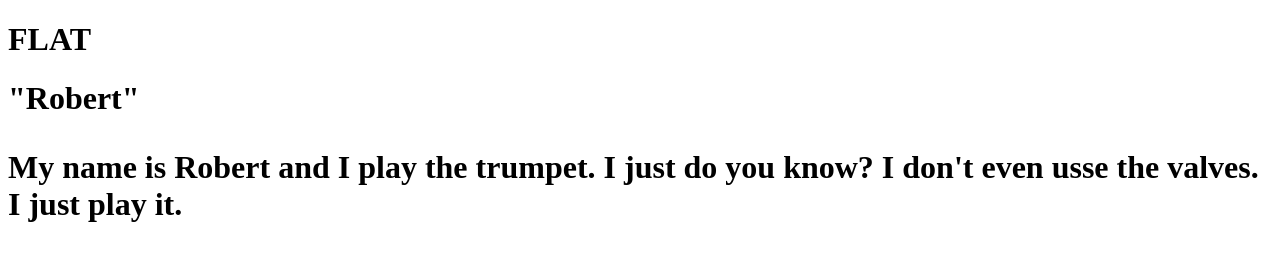
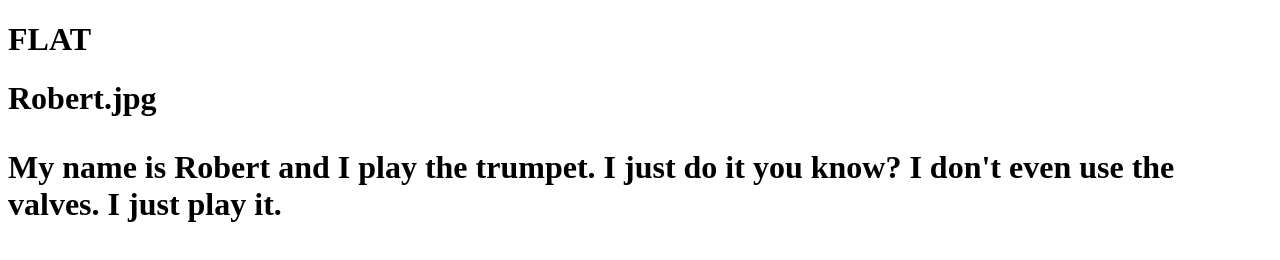
Before and after one commit to leonusschmittus/leonusschmittus.github.io, a plain HTML site: page index.html in a window 1280 px wide. Drawn offline with Linux system fonts and the light colour scheme.

Commit message:
fixed spelling errors

```diff
--- a/index.html
+++ b/index.html
@@ -3,6 +3,6 @@
 
 <h1>FLAT<h1>
 
-<img>"Robert"<img>
+<img>Robert.jpg<img>
 
-<p>My name is Robert and I play the trumpet. I just do you know? I don't even usse the valves. I just play it.<p>
+<p>My name is Robert and I play the trumpet. I just do it you know? I don't even use the valves. I just play it.<p>
```
